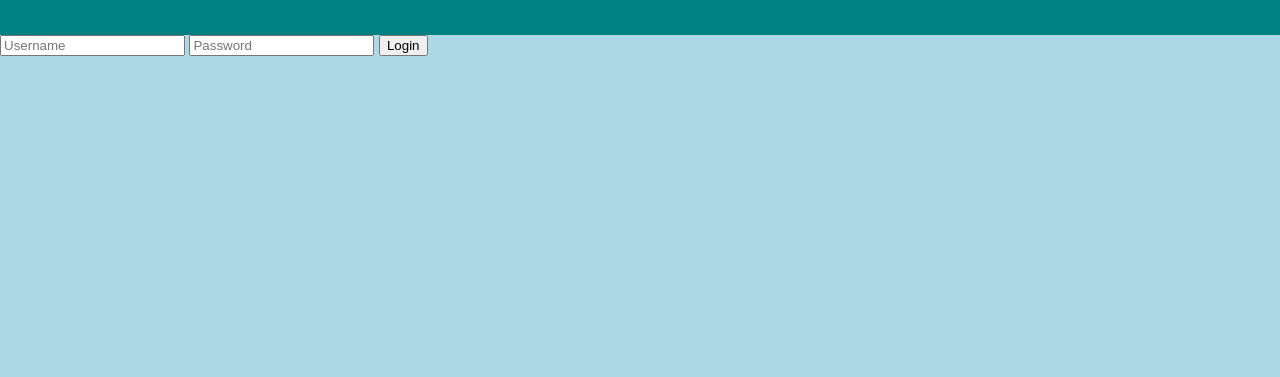
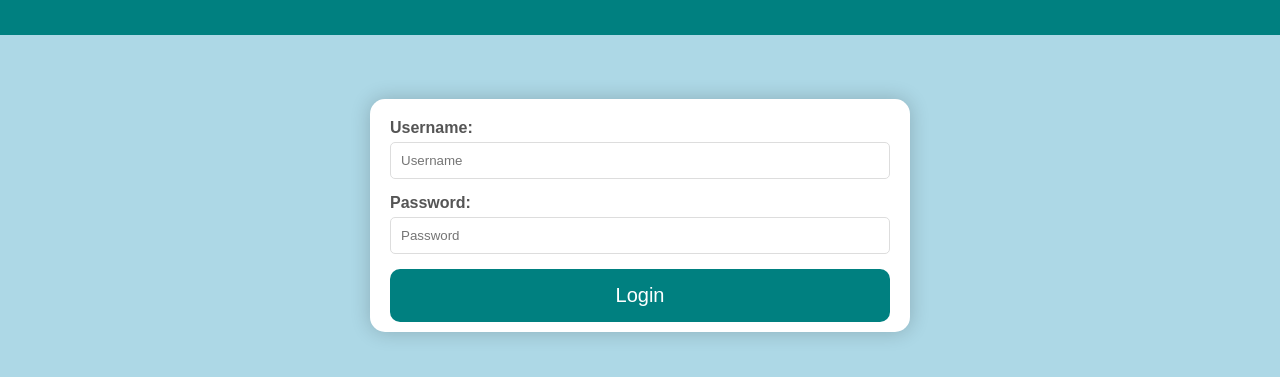
Before and after one commit to pierreblessing/INST377-FINAL-PROJECT, a plain HTML site: page signin.html in a window 1280 px wide. Shown: the part 77-454 px from the top of the page. Drawn offline with Linux system fonts and the light colour scheme.

Commit message:
made changes to sign in page for css

```diff
--- a/app.css
+++ b/app.css
@@ -133,3 +133,53 @@ header {
     background-color:blue;
     color: white;
 }
+
+.login-container {
+    display: flex;
+    align-items: center;
+    justify-content: center;
+    font-family: sans-serif;
+    flex-direction: column;
+    margin: 5%;
+}
+
+#loginform {
+    background-color: #fff;
+    border-radius: 15px;
+    box-shadow: 0 0 20px rgba(0, 0, 0, 0.2);
+    padding: 10px 20px;
+    transition: transform 0.2s;
+    width: 500px;
+    text-align: center;
+}
+
+#signinID {
+    display: block;
+    width: 100%;
+    margin-top: 10px;
+    margin-bottom: 5px;
+    text-align: left;
+    color: #555;
+    font-weight: bold;
+}
+
+#signinInput {
+    display: block;
+    width: 100%;
+    margin-bottom: 15px;
+    padding: 10px;
+    box-sizing: border-box;
+    border: 1px solid #ddd;
+    border-radius: 5px;
+}
+
+#signinButton {
+    padding: 15px;
+    border-radius: 10px;
+    border: none;
+    color: white;
+    cursor: pointer;
+    background-color: teal;
+    width: 100%;
+    font-size: 20px;
+}
--- a/signin.html
+++ b/signin.html
@@ -10,10 +10,13 @@
     <header id="bar"><h1>Sign In Page</h1></header>
 
     <div class="login-container">
-        <form action="home.html">
-          <input type="text" placeholder="Username" name="username">
-          <input type="text" placeholder="Password" name="psw">
-          <button type="submit">Login</button>
+        <form id="loginform" action="home.html">
+          <label id="signinID" for="first">Username:</label>
+          <input id="signinInput" type="text" placeholder="Username" name="username">
+
+          <label id="signinID" for="password">Password:</label>
+          <input id="signinInput" type="text" placeholder="Password" name="psw">
+          <button id="signinButton" type="submit">Login</button>
         </form>
       </div>
 </body>
```
